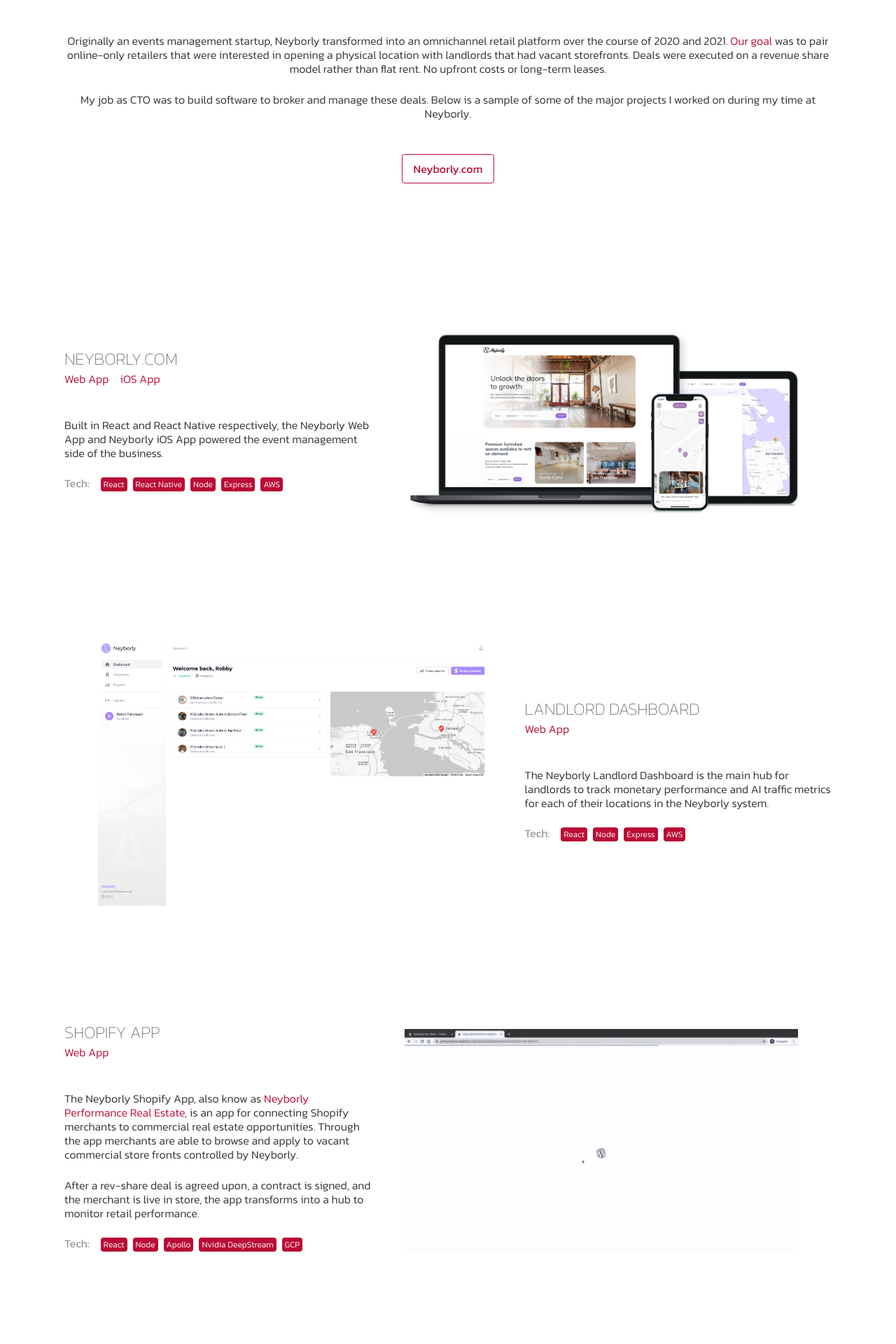
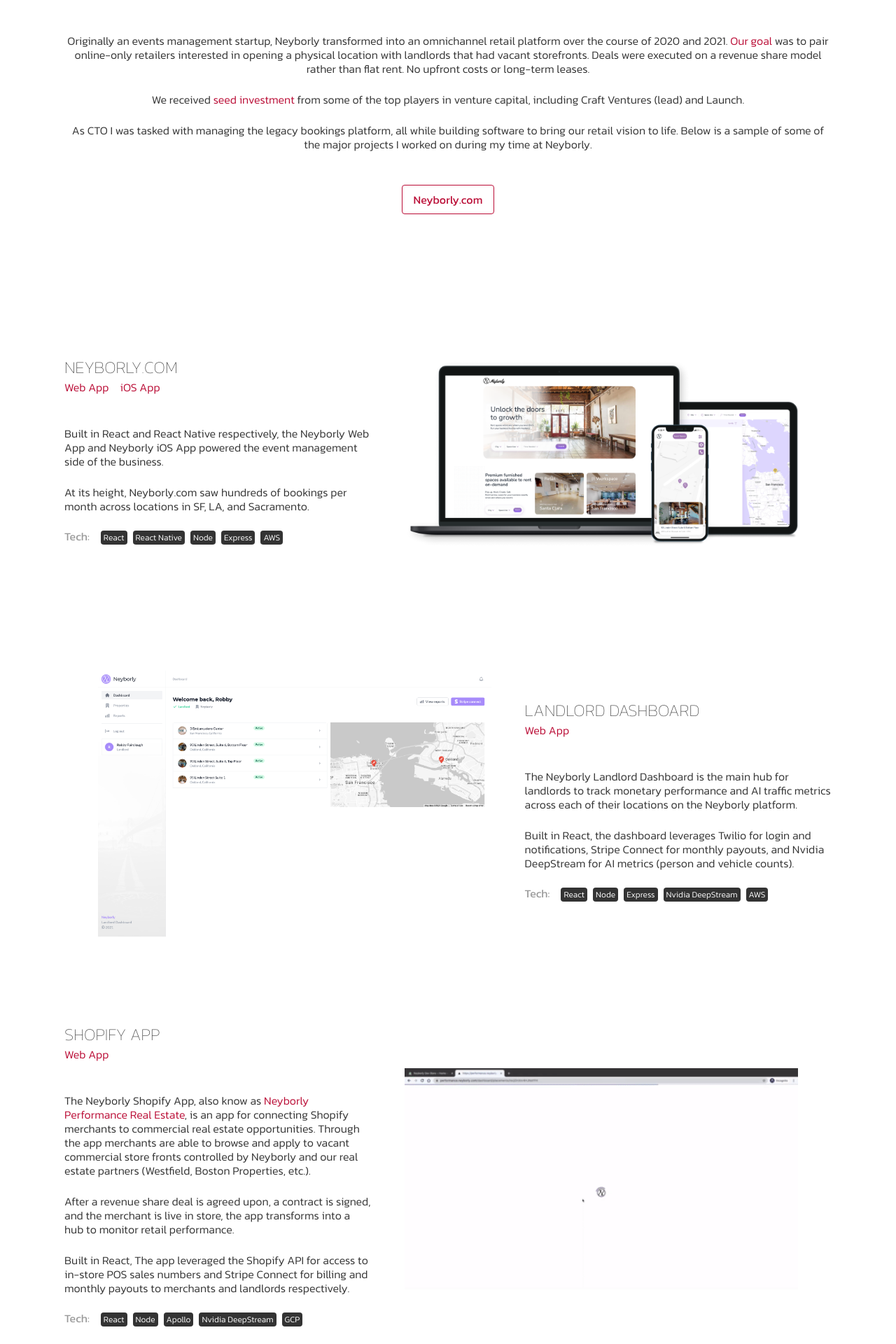
Before and after one commit to airclough/airclough.com, a Next.js app: page /work/neyborly in a window 1280 px wide. Shown: the part 240-2160 px from the top of the page at 70% size. Built offline with nearby package versions, Linux system fonts and the light colour scheme; no server answers.

Commit message:
neyborly copy

```diff
--- a/src/components/work/Cover.tsx
+++ b/src/components/work/Cover.tsx
@@ -9,8 +9,9 @@
           <img alt="Neyborly logo" src="/logos/neyborly-white.svg" />
         </div>
       </div>
-      <p>Originally an events management startup, Neyborly transformed into an omnichannel retail platform over the course of 2020 and 2021. <a href="https://www.youtube.com/watch?v=AJezY7GBUVs" target="_blank">Our goal</a> was to pair online-only retailers that were interested in opening a physical location with landlords that had vacant storefronts. Deals were executed on a revenue share model rather than flat rent. No upfront costs or long-term leases.</p>
-      <p>My job as CTO was to build software to broker and manage these deals. Below is a sample of some of the major projects I worked on during my time at Neyborly.</p>
+      <p>Originally an events management startup, Neyborly transformed into an omnichannel retail platform over the course of 2020 and 2021. <a href="https://www.youtube.com/watch?v=AJezY7GBUVs" target="_blank">Our goal</a> was to pair online-only retailers interested in opening a physical location with landlords that had vacant storefronts. Deals were executed on a revenue share model rather than flat rent. No upfront costs or long-term leases.</p>
+      <p>We received <a href="https://www.crunchbase.com/organization/neyborly/company_financials" target="_blank">seed investment</a> from some of the top players in venture capital, including Craft Ventures (lead) and Launch.</p>
+      <p>As CTO I was tasked with managing the legacy bookings platform, all while building software to bring our retail vision to life. Below is a sample of some of the major projects I worked on during my time at Neyborly.</p>
       <div className="buttonContainer">
         <a href="https://neyborly.com" target="_blank">
           <button className="btn btn-outline-primary" type="button">
--- a/src/components/work/LandlordDashboard.tsx
+++ b/src/components/work/LandlordDashboard.tsx
@@ -6,6 +6,7 @@
   'React',
   'Node',
   'Express',
+  'Nvidia DeepStream',
   'AWS',
 ];
 
@@ -29,7 +30,8 @@
           <li><a href="https://landlord.neyborly.com" target="_blank">Web App</a></li>
         </ul>
         <div className="description">
-          <p>The Neyborly Landlord Dashboard is the main hub for landlords to track monetary performance and AI traffic metrics for each of their locations in the Neyborly system.</p>
+          <p>The Neyborly Landlord Dashboard is the main hub for landlords to track monetary performance and AI traffic metrics across each of their locations on the Neyborly platform.</p>
+          <p>Built in React, the dashboard leverages Twilio for login and notifications, Stripe Connect for monthly payouts, and Nvidia DeepStream for AI metrics (person and vehicle counts).</p>
         </div>
         <div className="tech">
           <h3>Tech:</h3>
--- a/src/components/work/NeyborlyCom.tsx
+++ b/src/components/work/NeyborlyCom.tsx
@@ -21,6 +21,7 @@
         </ul>
         <div className="description">
           <p>Built in React and React Native respectively, the Neyborly Web App and Neyborly iOS App powered the event management side of the business.</p>
+          <p>At its height, Neyborly.com saw hundreds of bookings per month across locations in SF, LA, and Sacramento.</p>
         </div>
         <div className="tech">
           <h3>Tech:</h3>
--- a/src/components/work/ShopifyApp.tsx
+++ b/src/components/work/ShopifyApp.tsx
@@ -19,8 +19,9 @@
           <li><a href="https://apps.shopify.com/neyborly-pop-up" target="_blank">Web App</a></li>
         </ul>
         <div className="description">
-          <p>The Neyborly Shopify App, also know as <a href="https://www.youtube.com/watch?v=AJezY7GBUVs" target="_blank">Neyborly Performance Real Estate</a>, is an app for connecting Shopify merchants to commercial real estate opportunities. Through the app merchants are able to browse and apply to vacant commercial store fronts controlled by Neyborly.</p>
-          <p>After a rev-share deal is agreed upon, a contract is signed, and the merchant is live in store, the app transforms into a hub to monitor retail performance.</p>
+          <p>The Neyborly Shopify App, also know as <a href="https://www.youtube.com/watch?v=AJezY7GBUVs" target="_blank">Neyborly Performance Real Estate</a>, is an app for connecting Shopify merchants to commercial real estate opportunities. Through the app merchants are able to browse and apply to vacant commercial store fronts controlled by Neyborly and our real estate partners (Westfield, Boston Properties, etc.).</p>
+          <p>After a revenue share deal is agreed upon, a contract is signed, and the merchant is live in store, the app transforms into a hub to monitor retail performance.</p>
+          <p>Built in React, The app leveraged the Shopify API for access to in-store POS sales numbers and Stripe Connect for billing and monthly payouts to merchants and landlords respectively.</p>
         </div>
         <div className="tech">
           <h3>Tech:</h3>
--- a/styles/pages/_work.scss
+++ b/styles/pages/_work.scss
@@ -116,7 +116,7 @@
               display: inline-block;
 
               li {
-                background: $primary;
+                background: #333;
                 border-radius: .25rem;
                 color: #fff;
                 display: inline-block;
```
